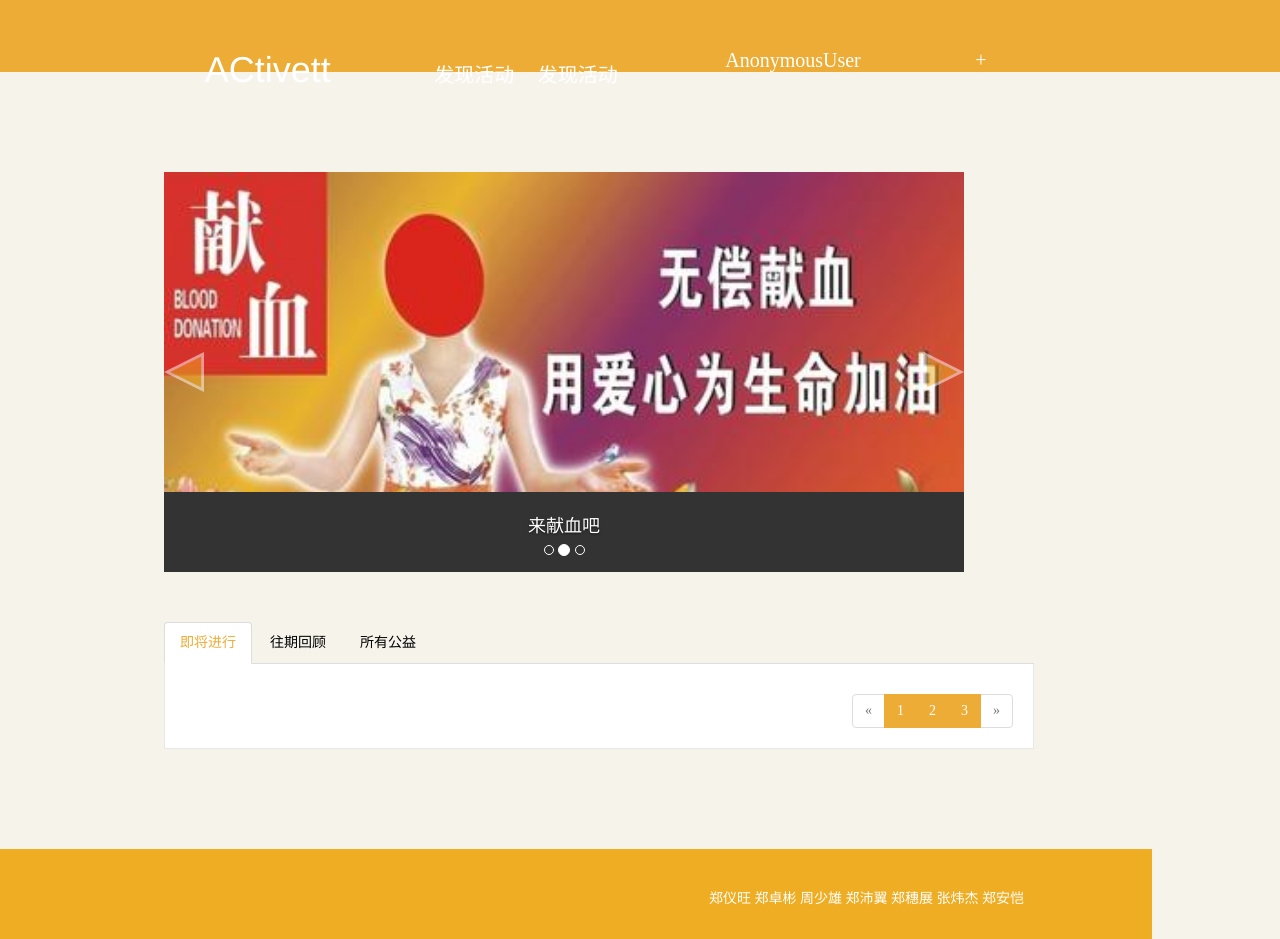
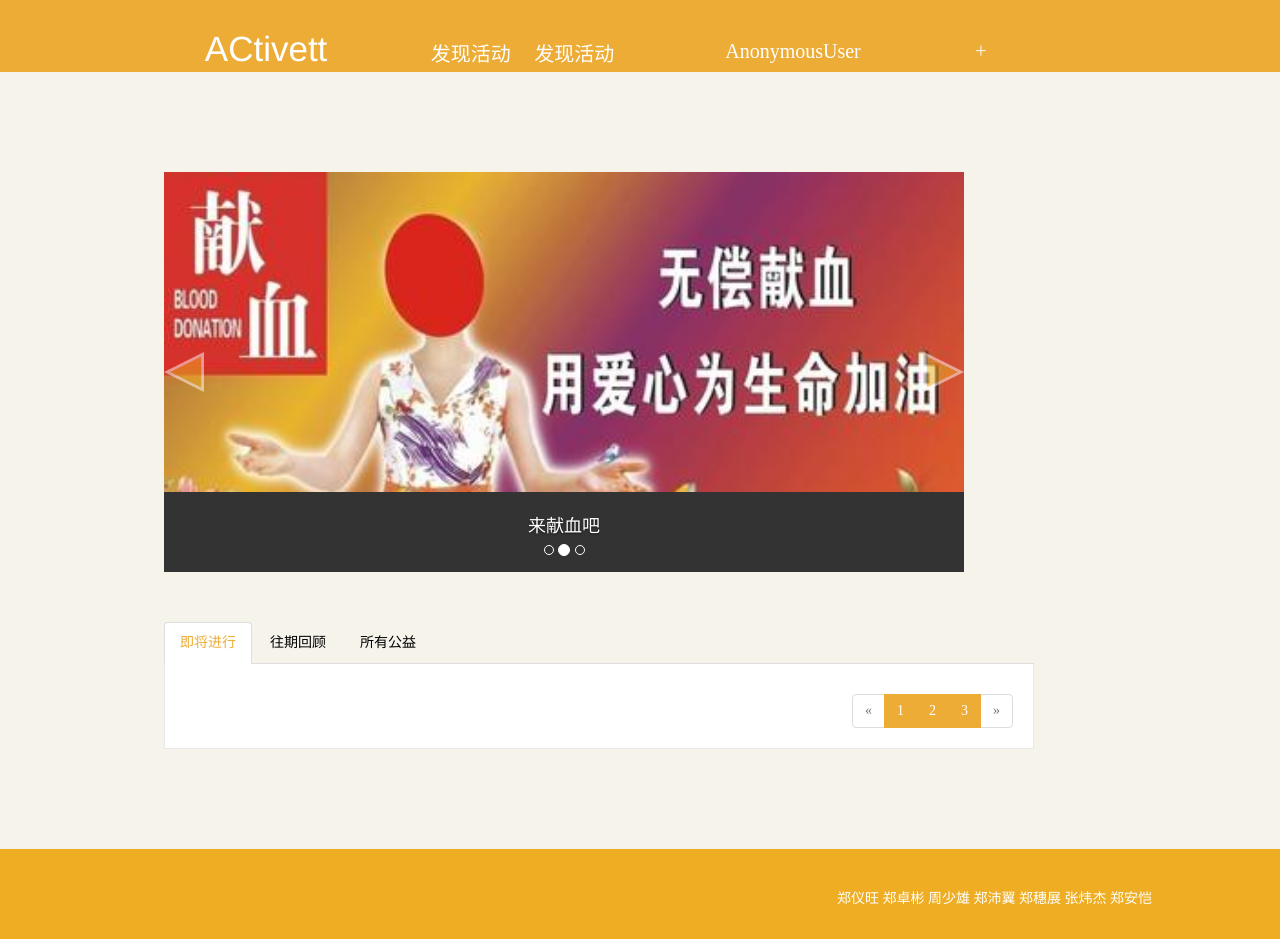
Before and after one commit to Ethan-zhengyw/PublicActivity, a Django app: page /home in a window 1280 px wide. Run offline with Django 3.2, Linux system fonts and the light colour scheme; data that the repository does not hold is empty; style sheets or scripts are compiled from the project's sources; parts of the project's set-up code (start-up, migrations or seed data) failed here and were passed over; some libraries are stand-ins or nearby versions.

Commit message:
修改底部样式

```diff
--- a/static/css/include.less
+++ b/static/css/include.less
@@ -1,7 +1,7 @@
 body, div, form, p, input {margin: 0; padding: 0}
 a {text-decoration: none}
 * {font-family: "Microsoft Yahei"}
-h1 {margin: 0; font-size: 35px;}
+
 @label_color: rgb(204, 204, 204);
 @whole_color: #EEAD22;
 
@@ -15,6 +15,8 @@ h1 {margin: 0; font-size: 35px;}
 	background-color: @whole_color;
 
 	h1 {
+		margin: 0;
+		font-size: 35px;
 		color: #fff;
 		margin-right: 100px;
 		display: inline-block;
@@ -30,19 +32,16 @@ h1 {margin: 0; font-size: 35px;}
 
 	a.profile, a.addActivity {
 		float: right;
-		line-height: 60px;
+		line-height: 43px;
 	}
 }
-
-
-
 
 
 #bottom {
 	padding-top: 40px;
 	padding-bottom: 20px;
 	padding-right: 10%;
-	width: 90%;
+	/*width: 90%;*/
 	color: #fff;
 	text-align: right;
 	background-color: @whole_color;
--- a/templates/base.html
+++ b/templates/base.html
@@ -3,7 +3,8 @@
   <head>
       <title>{% block title %}默认标题{% endblock %}</title>
       <link rel="stylesheet/less" type="text/css" href="/css/include.less">
-
+      <script src="/js/home/jquery.min.js"></script>
+      <script src="/js/home/bootstrap.min.js"></script>
   </head>
 
   <body>
--- a/templates/home.html
+++ b/templates/home.html
@@ -68,6 +68,5 @@
 
 <script src="/js/home.js"> </script>
 <script src="/js/layout.js"> </script>
-<script src="/js/home/jquery.min.js"></script>
-<script src="/js/home/bootstrap.min.js"></script>
+
 {% endblock %}
```
